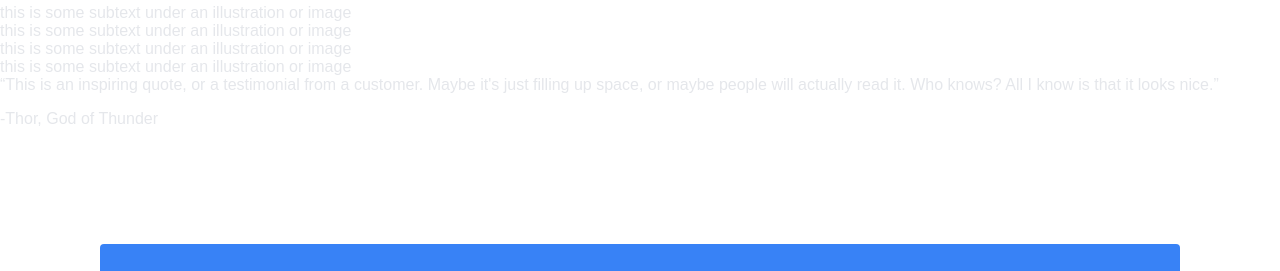
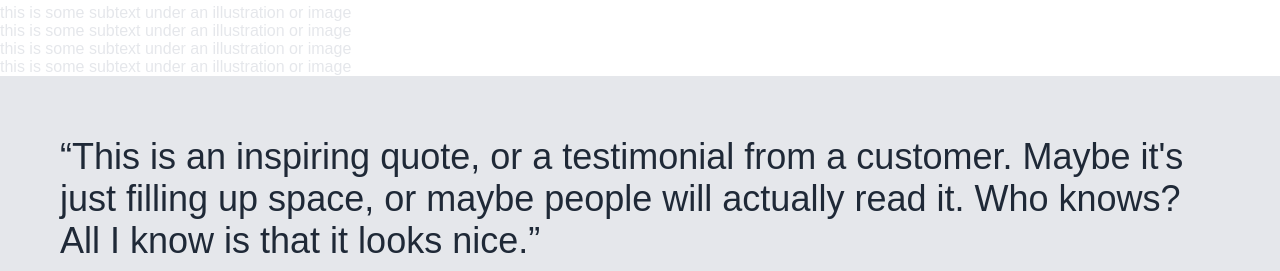
Before and after one commit to kaitok44/project-landing-page, a plain HTML site: page index.html in a window 1280 px wide. Shown: the part 247-518 px from the top of the page. Drawn offline with Linux system fonts and the light colour scheme.

Commit message:
add quote section div, quote section styling

```diff
--- a/index.html
+++ b/index.html
@@ -40,8 +40,10 @@
         <div class="placeholder"></div>
         <div class="text">this is some subtext under an illustration or image</div>
     </div>
+    <div class="quote-section">
     <q>This is an inspiring quote, or a testimonial from a customer. Maybe it's just filling up space, or maybe people will actually read it. Who knows? All I know is that it looks nice.</q>
     <p>-Thor, God of Thunder</p>
+    </div>
     <div class="call-action-section">
     <div class="call-to-action-text">
         <div class="call-text">Call to Action! It's time!</div>
--- a/style.css
+++ b/style.css
@@ -9,7 +9,7 @@ body {
     display: flex;
     flex-direction: column;
     flex: 1;
-    align-items: space-around;
+    justify-content: space-between;
     color:#e5e7eb;
 }
 .header-section,
@@ -47,6 +47,12 @@ ul {
 .section-one {
     display: flex;
 }
+.quote-section {
+    background: #e5e7eb;
+    color:#1f2937;
+    font-size: 36px;
+    padding: 60px 60px;
+}
 .sign-up,
 .call-button {
     background: #3882f6;
```
